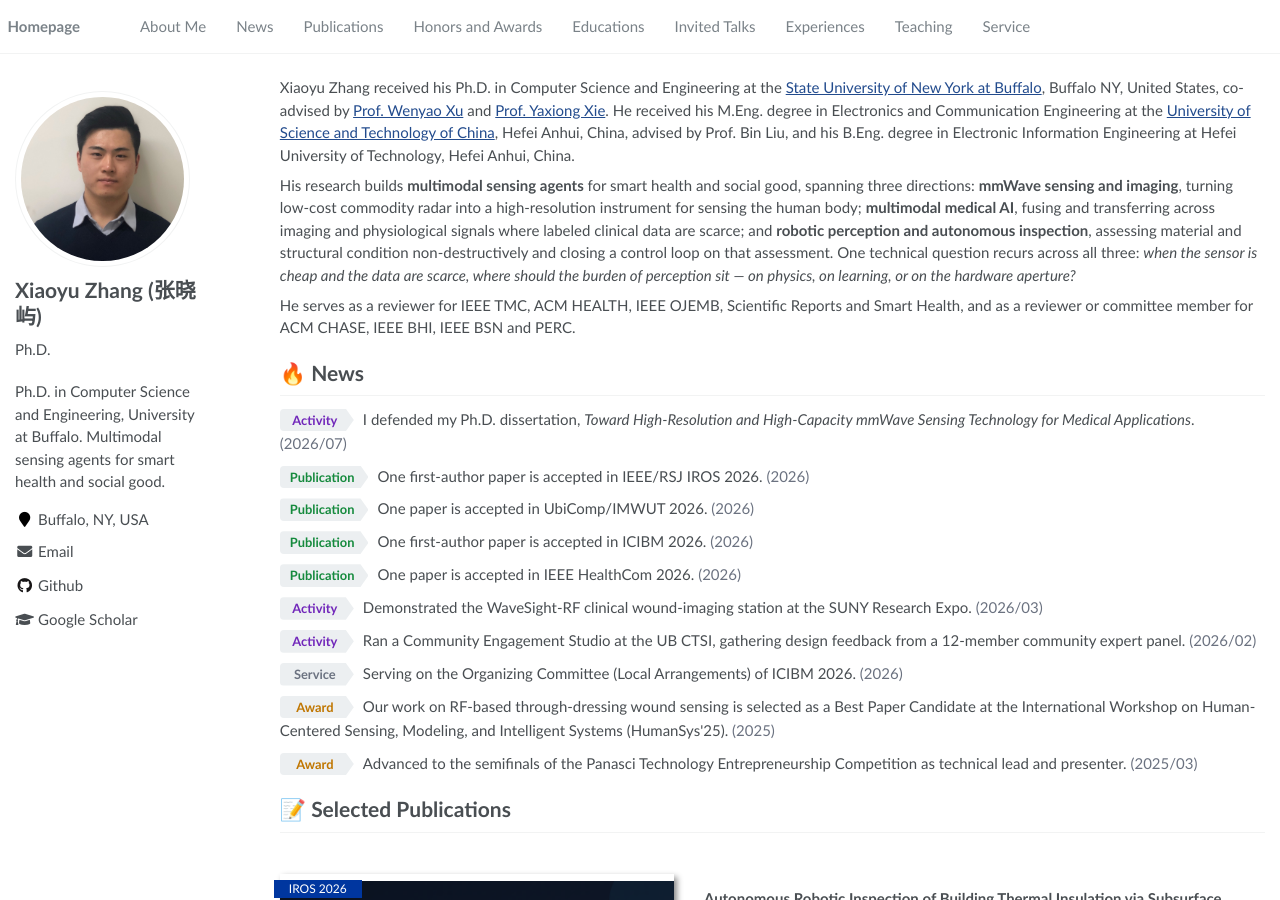
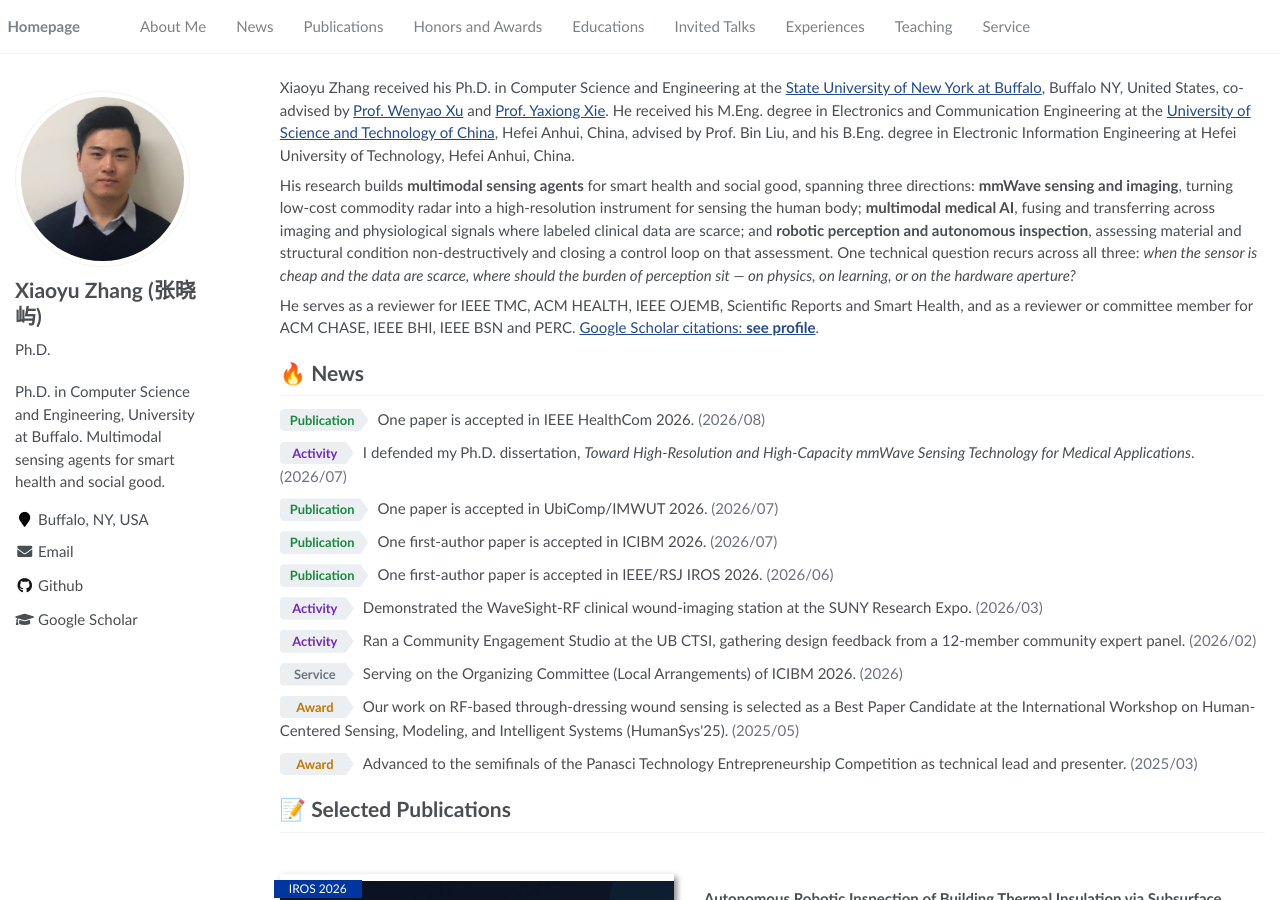
Before and after one commit to zxy340/zxy340.github.io, a Jekyll site: the page built from _pages/about.md, in a window 1280 px wide and 900 px high. Built offline with Jekyll 4.4.1, drawn with Linux system fonts in a browser that asks for light colours.

Commit message:
Wire up Google Scholar, fill acceptance months, reorder News
- Scholar profile linked in the sidebar; GOOGLE_SCHOLAR_ID secret set and
  the citation crawler re-enabled (daily + on page build)
- Acceptance months filled: IROS 2026/06, IMWUT 2026/07, ICIBM 2026/07,
  HealthCom 2026/08; HumanSys award dated 2025/05 to match the workshop
- News re-sorted newest-first

Co-Authored-By: Claude Opus 5 <noreply@anthropic.com>

```diff
--- a/_config.yml
+++ b/_config.yml
@@ -27,7 +27,7 @@ author:
   location         : "Buffalo, NY, USA"
   employer         :
   pubmed           :
-  googlescholar    : "https://scholar.google.com/citations?user=YOUR_GOOGLE_SCHOLAR_ID"  # TODO: 替换成真实 Scholar 链接
+  googlescholar    : "https://scholar.google.com/citations?user=IXpAX24AAAAJ&hl=en"
   email            : "zhang376@buffalo.edu"
   researchgate     :  # e.g., "https://www.researchgate.net/profile/yourprofile"
   uri              :
--- a/_pages/about.md
+++ b/_pages/about.md
@@ -14,21 +14,21 @@ Xiaoyu Zhang received his Ph.D. in Computer Science and Engineering at the [Stat
 
 His research builds **multimodal sensing agents** for smart health and social good, spanning three directions: **mmWave sensing and imaging**, turning low-cost commodity radar into a high-resolution instrument for sensing the human body; **multimodal medical AI**, fusing and transferring across imaging and physiological signals where labeled clinical data are scarce; and **robotic perception and autonomous inspection**, assessing material and structural condition non-destructively and closing a control loop on that assessment. One technical question recurs across all three: *when the sensor is cheap and the data are scarce, where should the burden of perception sit — on physics, on learning, or on the hardware aperture?*
 
-He serves as a reviewer for IEEE TMC, ACM HEALTH, IEEE OJEMB, Scientific Reports and Smart Health, and as a reviewer or committee member for ACM CHASE, IEEE BHI, IEEE BSN and PERC.
+He serves as a reviewer for IEEE TMC, ACM HEALTH, IEEE OJEMB, Scientific Reports and Smart Health, and as a reviewer or committee member for ACM CHASE, IEEE BHI, IEEE BSN and PERC. <a href='https://scholar.google.com/citations?user=IXpAX24AAAAJ&hl=en'>Google Scholar citations: <strong><span id='total_cit'>see profile</span></strong></a>.
 
 
 # 🔥 News
 
 <ul class="news-list">
+<li><span class="ntag pub">Publication</span>One paper is accepted in IEEE HealthCom 2026. <span class="ndate">(2026/08)</span></li>
 <li><span class="ntag activity">Activity</span>I defended my Ph.D. dissertation, <i>Toward High-Resolution and High-Capacity mmWave Sensing Technology for Medical Applications</i>. <span class="ndate">(2026/07)</span></li>
-<li><span class="ntag pub">Publication</span>One first-author paper is accepted in IEEE/RSJ IROS 2026. <span class="ndate">(2026)</span></li>
-<li><span class="ntag pub">Publication</span>One paper is accepted in UbiComp/IMWUT 2026. <span class="ndate">(2026)</span></li>
-<li><span class="ntag pub">Publication</span>One first-author paper is accepted in ICIBM 2026. <span class="ndate">(2026)</span></li>
-<li><span class="ntag pub">Publication</span>One paper is accepted in IEEE HealthCom 2026. <span class="ndate">(2026)</span></li>
+<li><span class="ntag pub">Publication</span>One paper is accepted in UbiComp/IMWUT 2026. <span class="ndate">(2026/07)</span></li>
+<li><span class="ntag pub">Publication</span>One first-author paper is accepted in ICIBM 2026. <span class="ndate">(2026/07)</span></li>
+<li><span class="ntag pub">Publication</span>One first-author paper is accepted in IEEE/RSJ IROS 2026. <span class="ndate">(2026/06)</span></li>
 <li><span class="ntag activity">Activity</span>Demonstrated the WaveSight-RF clinical wound-imaging station at the SUNY Research Expo. <span class="ndate">(2026/03)</span></li>
 <li><span class="ntag activity">Activity</span>Ran a Community Engagement Studio at the UB CTSI, gathering design feedback from a 12-member community expert panel. <span class="ndate">(2026/02)</span></li>
 <li><span class="ntag service">Service</span>Serving on the Organizing Committee (Local Arrangements) of ICIBM 2026. <span class="ndate">(2026)</span></li>
-<li><span class="ntag award">Award</span>Our work on RF-based through-dressing wound sensing is selected as a Best Paper Candidate at the International Workshop on Human-Centered Sensing, Modeling, and Intelligent Systems (HumanSys'25). <span class="ndate">(2025)</span></li>
+<li><span class="ntag award">Award</span>Our work on RF-based through-dressing wound sensing is selected as a Best Paper Candidate at the International Workshop on Human-Centered Sensing, Modeling, and Intelligent Systems (HumanSys'25). <span class="ndate">(2025/05)</span></li>
 <li><span class="ntag award">Award</span>Advanced to the semifinals of the Panasci Technology Entrepreneurship Competition as technical lead and presenter. <span class="ndate">(2025/03)</span></li>
 </ul>
 
```
Also changed, not shown: .github/workflows/google_scholar_crawler.yaml.
